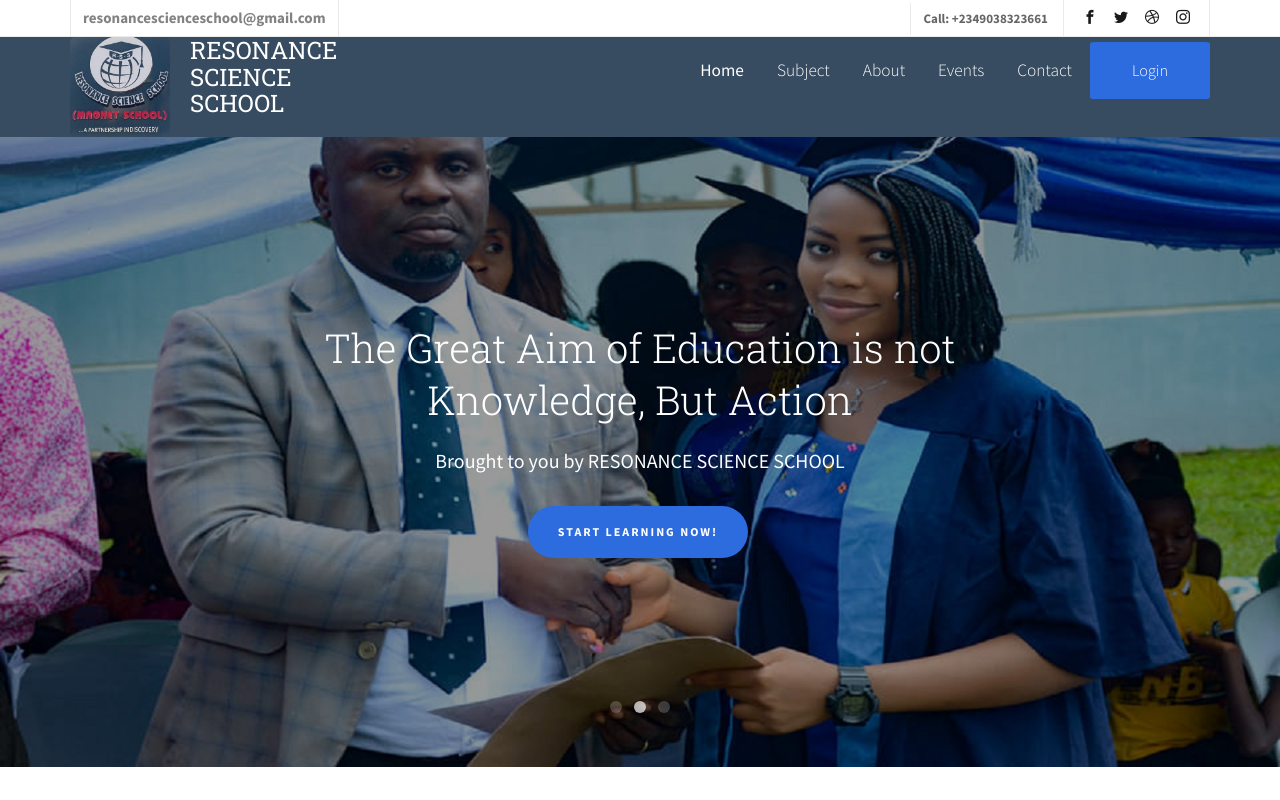
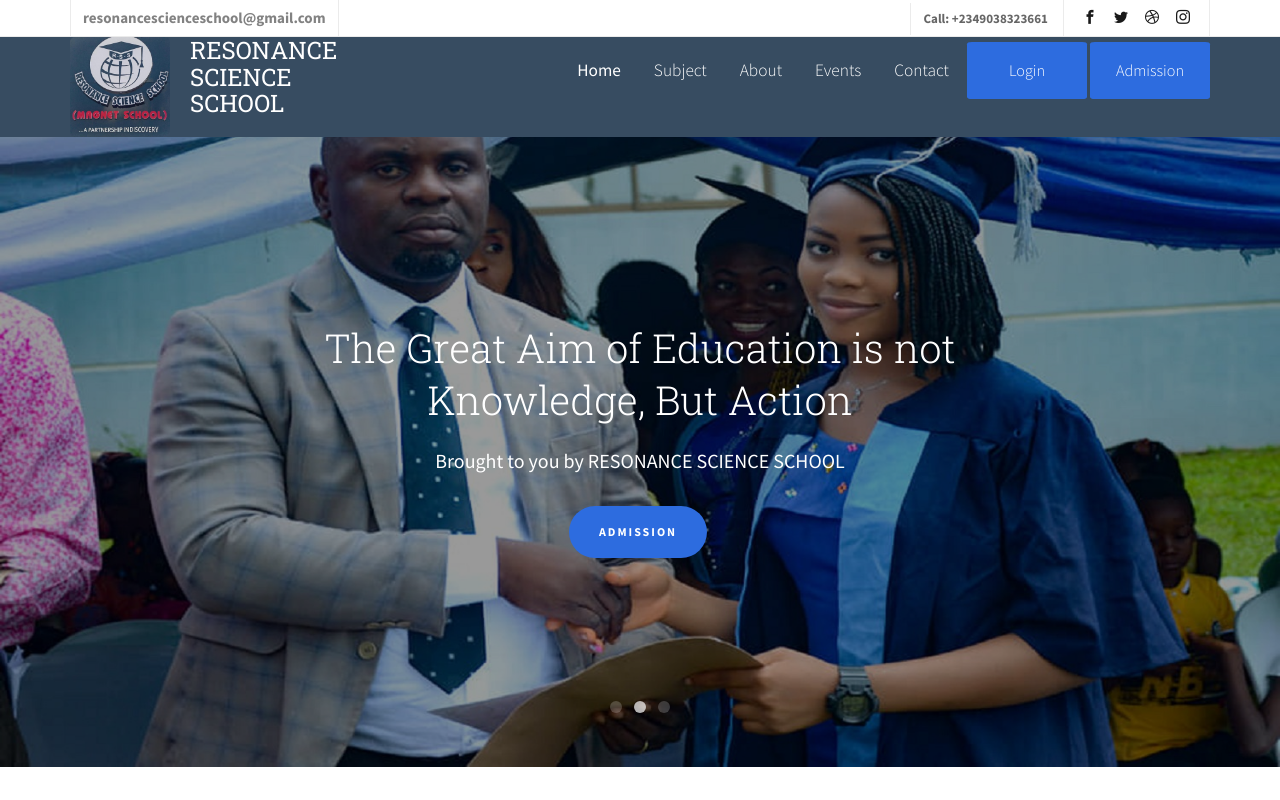
Before and after one commit to tombrowngithub/Resonanceschool, a plain HTML site: page index.html in a window 1280 px wide. Shown: the top 800 px of the page. Drawn offline with Linux system fonts and the light colour scheme; files whose address does not match are found by name.

Commit message:
latest commit

```diff
--- a/index.html
+++ b/index.html
@@ -109,7 +109,15 @@
 								<span class="nav-content"
                                       style="width: 120px; text-align: center; border-radius: 4%">
 									Login
-								</span></a></li>
+								</span></a>
+                            </li>
+
+                            <li class="btn-cta"><a href="https://educlouds.app/resonancescienceschool/admission-online">
+								<span class="nav-content"
+                                      style="width: 120px; text-align: center; border-radius: 4%">
+									Admission
+								</span></a>
+                            </li>
                         </ul>
                     </div>
                 </div>
@@ -130,8 +138,7 @@
                                     <h1>The Roots of Education are Bitter, But the Fruit is Sweet</h1>
                                     <h2>Brought to you by RESONANCE SCIENCE SCHOOL</h2>
                                     <p><a class="btn btn-primary btn-lg"
-                                          href="https://educlouds.app/resonancescienceschool/login">Start Learning
-                                        Now!</a></p>
+                                          href="https://educlouds.app/resonancescienceschool/admission-online">ADMISSION</a></p>
                                 </div>
                             </div>
                         </div>
@@ -146,8 +153,7 @@
                                     <h1>The Great Aim of Education is not Knowledge, But Action</h1>
                                     <h2>Brought to you by RESONANCE SCIENCE SCHOOL</h2>
                                     <p><a class="btn btn-primary btn-lg btn-learn"
-                                          href="https://educlouds.app/resonancescienceschool/login">Start Learning
-                                        Now!</a></p>
+                                          href="https://educlouds.app/resonancescienceschool/admission-online">ADMISSION</a></p>
                                 </div>
                             </div>
                         </div>
@@ -162,8 +168,7 @@
                                     <h1>We Help You to Learn New Things</h1>
                                     <h2>Brought to you by RESONANCE SCIENCE SCHOOL</h2>
                                     <p><a class="btn btn-primary btn-lg btn-learn"
-                                          href="https://educlouds.app/resonancescienceschool/login">Start Learning
-                                        Now!</a></p>
+                                          href="https://educlouds.app/resonancescienceschool/admission-online">ADMISSION</a></p>
                                 </div>
                             </div>
                         </div>
```
